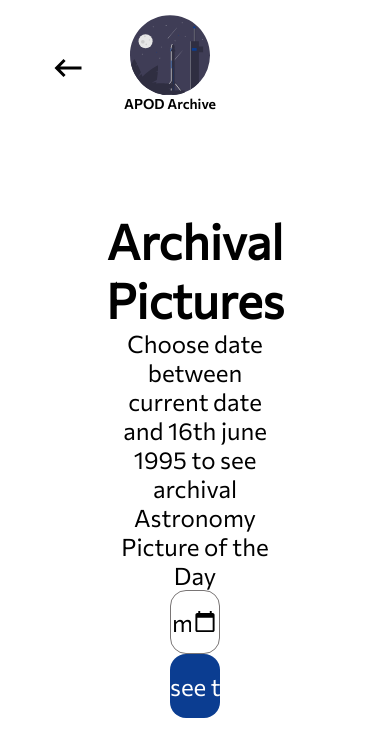
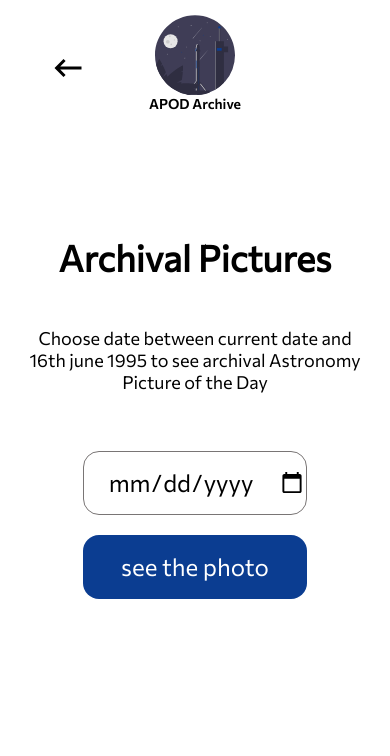
Before and after one commit to PSmigielski/-astronomy-picture-of-the-day-app, a React (Create React App) app: page /archive in a window 390 px wide. Shown: the top 756 px of the page. Built offline with nearby package versions, Linux system fonts and the light colour scheme.

Commit message:
add responsive style to archive form

```diff
--- a/src/components/ArchiveForm/index.css
+++ b/src/components/ArchiveForm/index.css
@@ -16,17 +16,7 @@
     font-size: 24px;
     text-align: center;
   }
-.submitButton{
-    width: 40%;
-    height: 64px;
-    border: none;
-    background-color: #0B3D91;
-    color: white;
-    font-family: Commissioner-regular;
-    font-size: 24px;
-    border-radius: 16px;
-    cursor: pointer;
-}
+
 .form{
     width: 80%;
     height: 40%;
@@ -47,3 +37,61 @@
     text-align: center;
     cursor: pointer;
 }
+.submitButton{
+    width: 40%;
+    height: 64px;
+    border: none;
+    background-color: #0B3D91;
+    color: white;
+    font-family: Commissioner-regular;
+    font-size: 24px;
+    border-radius: 16px;
+    cursor: pointer;
+}
+@media screen and (max-width:1620px){
+  .dateInput{
+    width: 60%;
+  }
+  .submitButton{
+    width: 60%;
+  }
+}
+@media screen and (max-width:952px){
+  .archiveForm{
+      width: 60%;
+  }
+}
+@media screen and (max-width:800px){
+    .archiveTitle{
+      font-size: 36px;
+    }
+    .archiveText{
+      font-size: 18px;
+    }
+}
+@media screen and (max-width:650px){
+    .dateInput{
+        width: 80%;
+      }
+      .submitButton{
+        width: 80%;
+      }
+}
+@media screen and (max-width:480px){
+    .archiveForm{
+        width: 75%;
+    }
+}
+@media screen and (max-width:400px){
+    .archiveForm{
+        width: 90%;
+    }
+}
+@media screen and (max-width: 360px){
+    .archiveTitle{
+      font-size: 24px;
+    }
+    .archiveText{
+      font-size: 14px;
+    }
+  }
--- a/src/components/ArchiveForm/index.js
+++ b/src/components/ArchiveForm/index.js
@@ -29,9 +29,6 @@ const ArchiveGallery = ({ setRecived, setData }) => {
   const handleSubmit = () => {
     getData(inputDate);
   }
-  const handleMaxDate = () => {
-
-  }
   return(
     <div className="archiveForm">
       <h1 className="archiveTitle">Archival Pictures</h1>
--- a/src/components/Logo/index.css
+++ b/src/components/Logo/index.css
@@ -33,8 +33,7 @@
     width: 66px;
   }
   .logoContainer{
-    width: 66px;
     top: 15px;
-    margin-left: -33px ;
+    align-items: left;
   }
 }
--- a/src/components/Logo/index.js
+++ b/src/components/Logo/index.js
@@ -13,7 +13,7 @@ const Logo = ({ preview, size }) => {
     marginLeft: margin,
   }
   const logoSize = {
-    width: size ? size.width : '116px',
+    width: size ? size.width : '',
     height: size ? size.height: '116px'
   }
   return(
```
